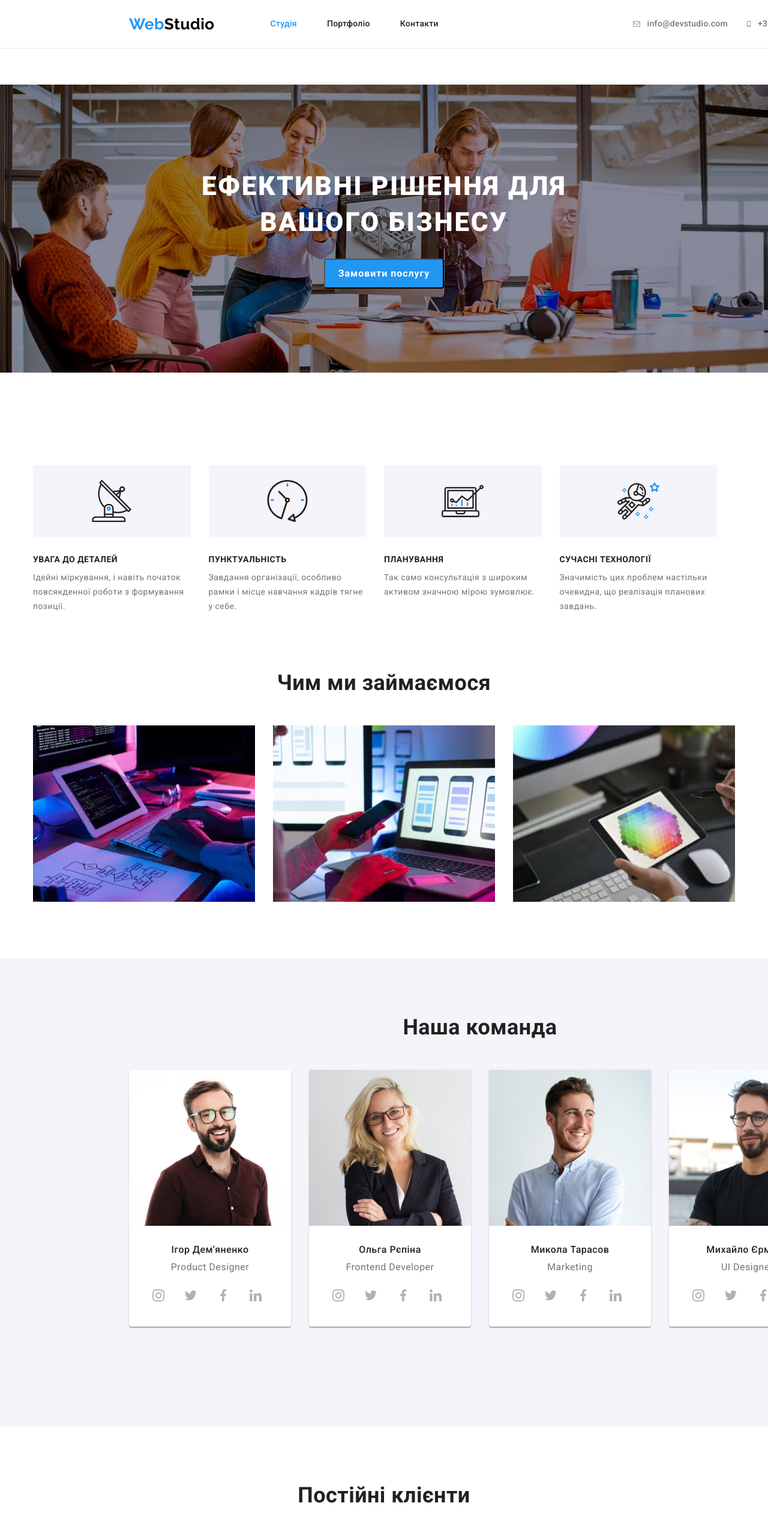
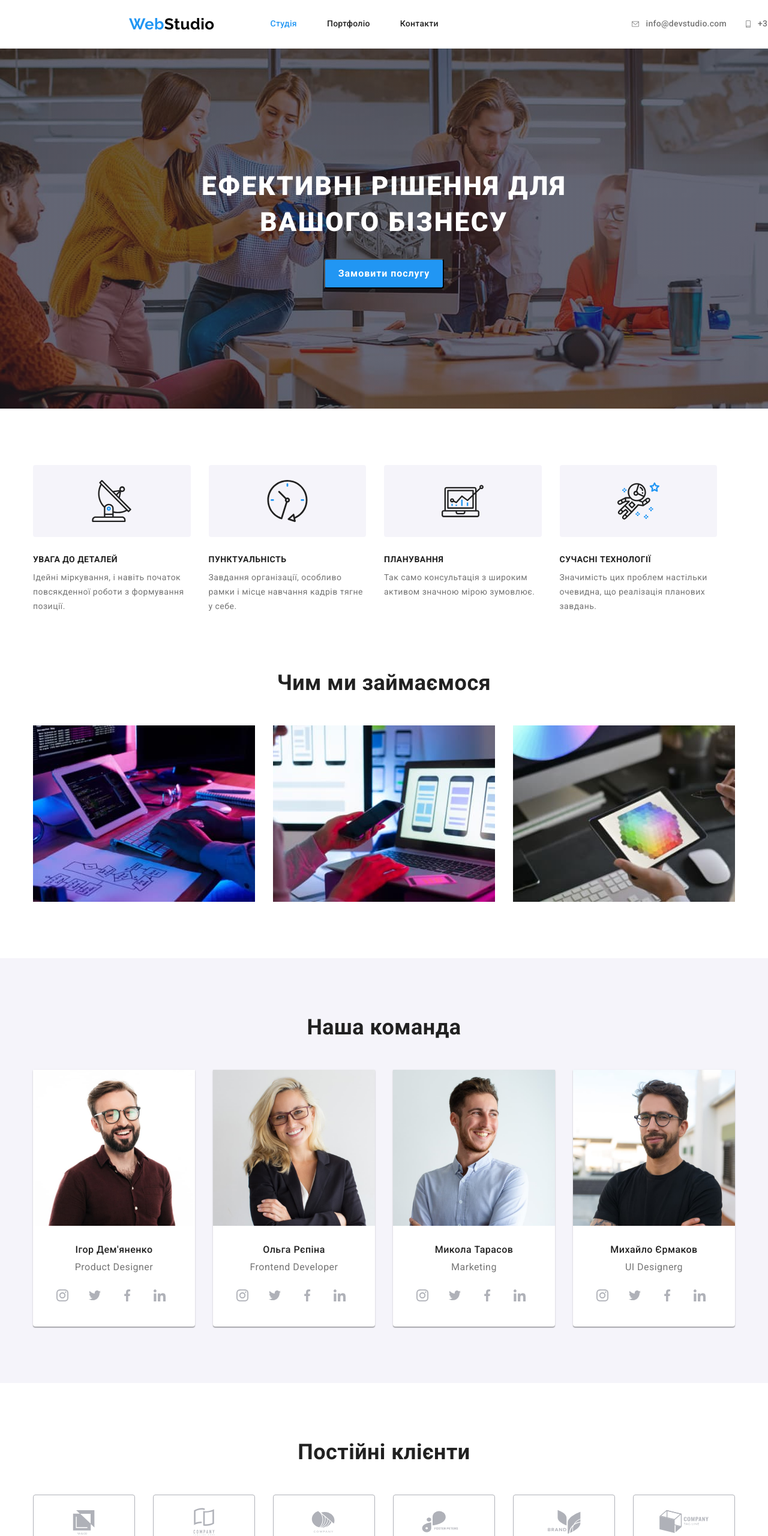
Before and after one commit to Pavel9118/goit-markup-hw-04, a plain HTML site: page index.html in a window 1280 px wide. Shown: the top 2560 px of the page at 60% size. Drawn offline with nearby package versions, Linux system fonts and the light colour scheme.

Commit message:
after-chek

```diff
--- a/css/styles.css
+++ b/css/styles.css
@@ -61,8 +61,7 @@ body {
   margin-right: 50px;
 }
 
-
-/* Блочна модель */
+/* Header */
 .header-nav .link {
   display: block;
   padding-top: 32px;
@@ -87,9 +86,8 @@ body {
 .header-contacts {
   display: flex;
   margin-left: auto;
-  padding-top: 32px;
-  padding-bottom: 32px;
-}
+  align-items: center;
+  }
 .header-mail {
   margin-right: 30px;
 }
@@ -105,20 +103,15 @@ body {
   text-decoration: none;
 }
 .contacts-icon {
-  display: inline-flex;
+  display: flex;
   align-items: center;
-  fill: var(--paragraph-text-color);
+  fill: currentColor;
   margin-right: 10px;
 }
 .contacts-link:hover, :focus {
   color: var(--accent-text-color);
 }
-.contacts-icon:hover, :focus {
-  fill: var(--accent-text-color)
-}
-/* .header-phone:hover::before {
-  color: green;
-} */
+
 /* Main-nav */
 .header-bord {
  width: 1600px;
@@ -143,12 +136,17 @@ body {
   padding-bottom: 200px; */
 }
 .back-photo {
+  /* height: 600px; */
   height: 600px;
-  background-color: #2F303A 40 %;
-  background-size: contain;
+  max-width: 1600px;
+  margin-left: auto;
+  margin-right: auto;
+  /* background-color: #2F303A 40 %; */
+  background-size: cover;
   background-position: center;
   background-repeat: no-repeat;
-  background-image: url(../images/header-photo.jpg);
+  background-image: linear-gradient(to right, rgba(47, 48, 58, 0.4), rgba(47, 48, 58, 0.4)),
+   url(../images/header-photo.jpg);
   }
 
 /* Заголовок */
@@ -299,8 +297,8 @@ body {
   margin-left: auto;
   margin-right: auto;
   background-color: #F5F4FA;
-  width: 1600px;
-  height: 780px;
+  /* width: 1600px;
+  height: 780px; */
   padding-top: 94px;
   padding-bottom: 94px;
   /* margin-bottom: 94px; */
@@ -368,10 +366,16 @@ border-radius: 0px 0px 4px 4px;
     justify-content: center;
     align-items: center;
   }
-  .team-soc-link:hover {
+  .team-soc-link:hover,
+  .team-soc-link:focus {
     background-color:#2196F3;
     fill: var(--title-text-color);
   }
+  /* .team-soc-link:focus {
+    background-color:#2196F3;
+    fill: var(--title-text-color);
+  }
+  */
   /* конец иконок соцсетей */
 
 /* Портфолио */
@@ -454,15 +458,22 @@ line-height: 1.88;
     fill: var(--accent-text-color);
     border: 1px solid var(--accent-text-color);
   }
+  .clients-link:focus {
+    fill: var(--accent-text-color);
+    border: 1px solid var(--accent-text-color);
+  }
+
   .clients-icons {
-    display: block;
+    display: flex;
+    width: 106px;
+    height: 92px;
   }
 
 
 /* Футер */
 .footer-main {
-  width: 1600px;
-  height: 252px;
+  /* width: 1600px;
+  height: 252px; */
   background-color: #2F303A;
   margin-left: auto;
   margin-right: auto;
@@ -553,3 +564,6 @@ color: var(--title-text-color);
     background-color:#2196F3;
     /* fill: #FFFFFF; */
   }
+  .footer-soc-link:focus {
+    background-color: #2196F3 ;
+  }
--- a/index.html
+++ b/index.html
@@ -27,16 +27,20 @@
           <li class="item"><a href="" class="link">Контакти</a></li>
         </ul>
       </nav>
-      <div class="header-contacts">
+      <ul class="header-contacts list-none">
+        <li class="header-contacts-item">
           <a href="mailto:info@devstudio.com" class="contacts-link header-mail">
-          <svg width="16px" height="12px" class="contacts-icon">
+            <svg width="16px" height="12px" class="contacts-icon envelope">
               <use href="./images/icons.svg#icon-envelope"></use>
             </svg>info@devstudio.com</a>
+        </li>
+        <li class="header-contacts-item">
           <a href="tel:+380961111111" class="contacts-link header-phone">
-          <svg width="10px" height="16px" class="contacts-icon">
+            <svg width="12px" height="16px" class="contacts-icon smartphone">
               <use href="./images/icons.svg#icon-smartphone"></use>
             </svg> +38 096 111 11 11</a>
-      </div>
+        </li>
+      </ul>
     </div>
   </header>
   <main>
@@ -321,7 +325,7 @@
         <ul class="clients-list list-none">
           <li class="clients-item">
             <a href="#" class="clients-link">
-              <svg width="106px" height="60px" class="clients-icons">
+              <svg class="clients-icons">
                 <use href="./images/icons.svg#icon-Logo1">
                 </use>
               </svg>
@@ -330,7 +334,7 @@
 
           <li class="clients-item">
             <a href="#" class="clients-link">
-              <svg width="106px" height="60px" class="clients-icons">
+              <svg class="clients-icons">
                 <use href="./images/icons.svg#icon-Logo2">
                 </use>
               </svg>
@@ -339,7 +343,7 @@
 
           <li class="clients-item">
             <a href="#" class="clients-link">
-              <svg width="106px" height="60px" class="clients-icons">
+              <svg class="clients-icons">
                 <use href="./images/icons.svg#icon-Logo3">
                 </use>
               </svg>
@@ -348,7 +352,7 @@
 
           <li class="clients-item">
             <a href="#" class="clients-link">
-              <svg width="106px" height="60px" class="clients-icons">
+              <svg class="clients-icons">
                 <use href="./images/icons.svg#icon-Logo4">
                 </use>
               </svg>
@@ -356,7 +360,7 @@
           </li>
           <li class="clients-item">
             <a href="#" class="clients-link">
-              <svg width="106px" height="60px" class="clients-icons">
+              <svg class="clients-icons">
                 <use href="./images/icons.svg#icon-Logo5">
                 </use>
               </svg>
@@ -365,7 +369,7 @@
 
           <li class="clients-item">
             <a href="#" class="clients-link">
-              <svg width="106px" height="60px" class="clients-icons">
+              <svg class="clients-icons">
                 <use href="./images/icons.svg#icon-Logo6">
                 </use>
               </svg>
```
Also changed, not shown: portfolio.html (+8 -4 lines). Lines whose indentation alone changed are shown as unchanged.
